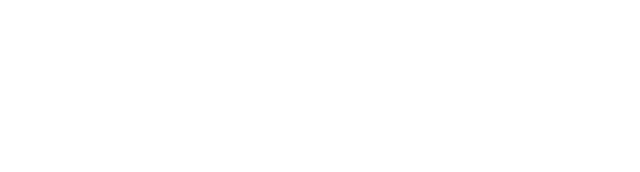
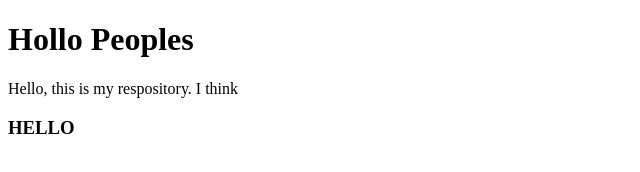
Before and after one commit to AlexThePhenix/AlexThePhenix.github.io, a plain HTML site: page index.html in a window 1280 px wide. Shown: the whole page, without its empty margins (0-640 px from the left). Drawn offline with Linux system fonts and the light colour scheme.

Commit message:
Update index.html

```diff
--- a/index.html
+++ b/index.html
@@ -4,3 +4,8 @@
         <title>Hiya fellas</title>
     </head>
 </html>
+<body>
+    <h1> Hollo Peoples</h1>
+        <p>Hello, this is my respository. I think</p>
+    <H3> HELLO</H3>
+</body>
```
